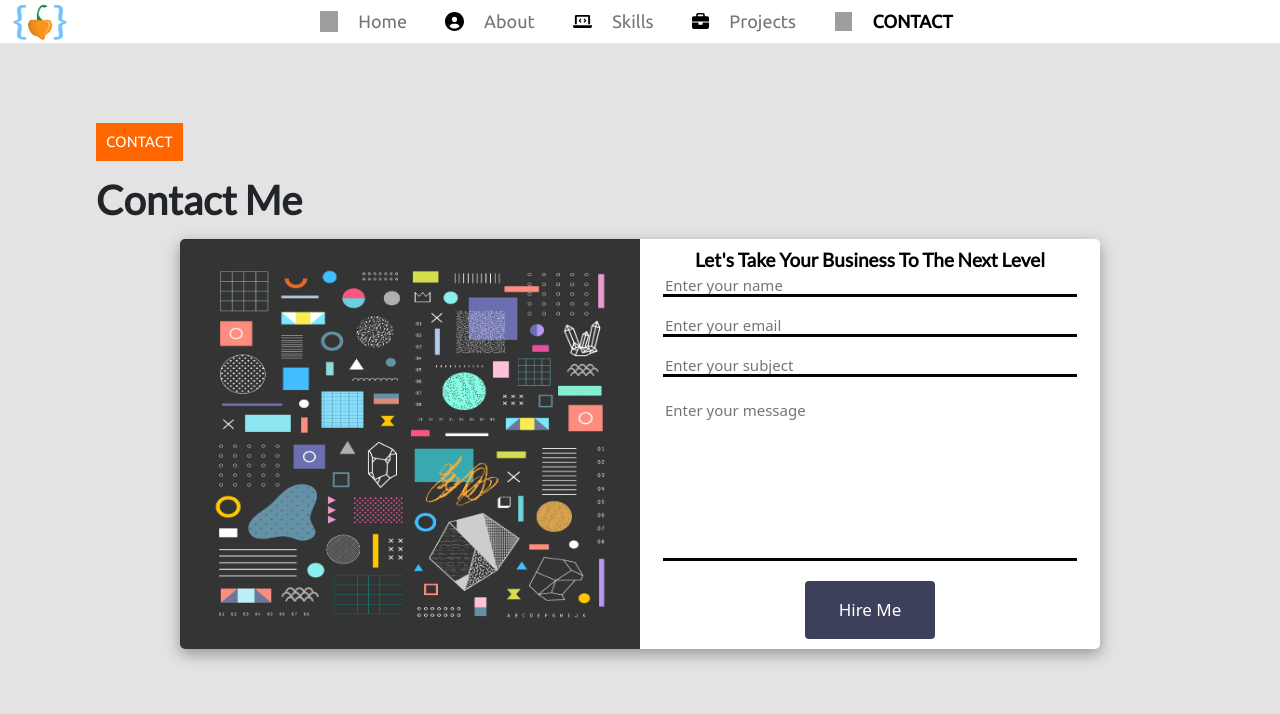
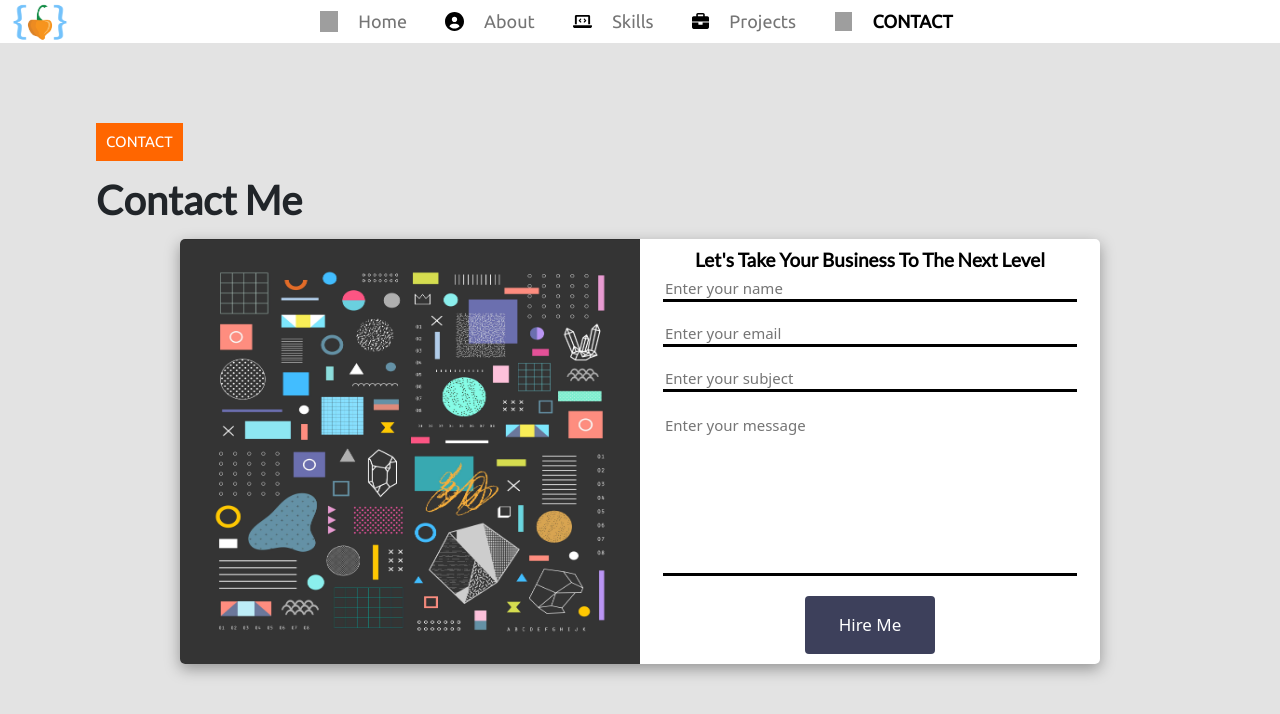
Before and after one commit to habanerocity/personalportfolio, a Next.js app: page /Contact in a window 1280 px wide. Shown: the top 714 px of the page. Built offline with nearby package versions, Linux system fonts and the light colour scheme; grey boxes are pictures that could not be loaded.

Commit message:
fixed safari input height

```diff
--- a/components/ui/ContactForm.module.scss
+++ b/components/ui/ContactForm.module.scss
@@ -2,7 +2,6 @@
 @import "../../styles/sass/variables";
 
 .flex__container {
-  // display: flex;
   position: relative;
   align-items: center;
   flex-direction: column;
@@ -10,7 +9,6 @@
   align-items: center;
   position: relative;
   width: 100%;
-  // padding: 1rem 0;
 }
 
 .contact__form {
@@ -113,7 +111,7 @@
   @include flex-container-col;
   & > input {
     width: 90%;
-    height: 2rem;
+    height: 2.5rem;
     margin-bottom: 2rem;
     border: none;
     outline: none;
```
